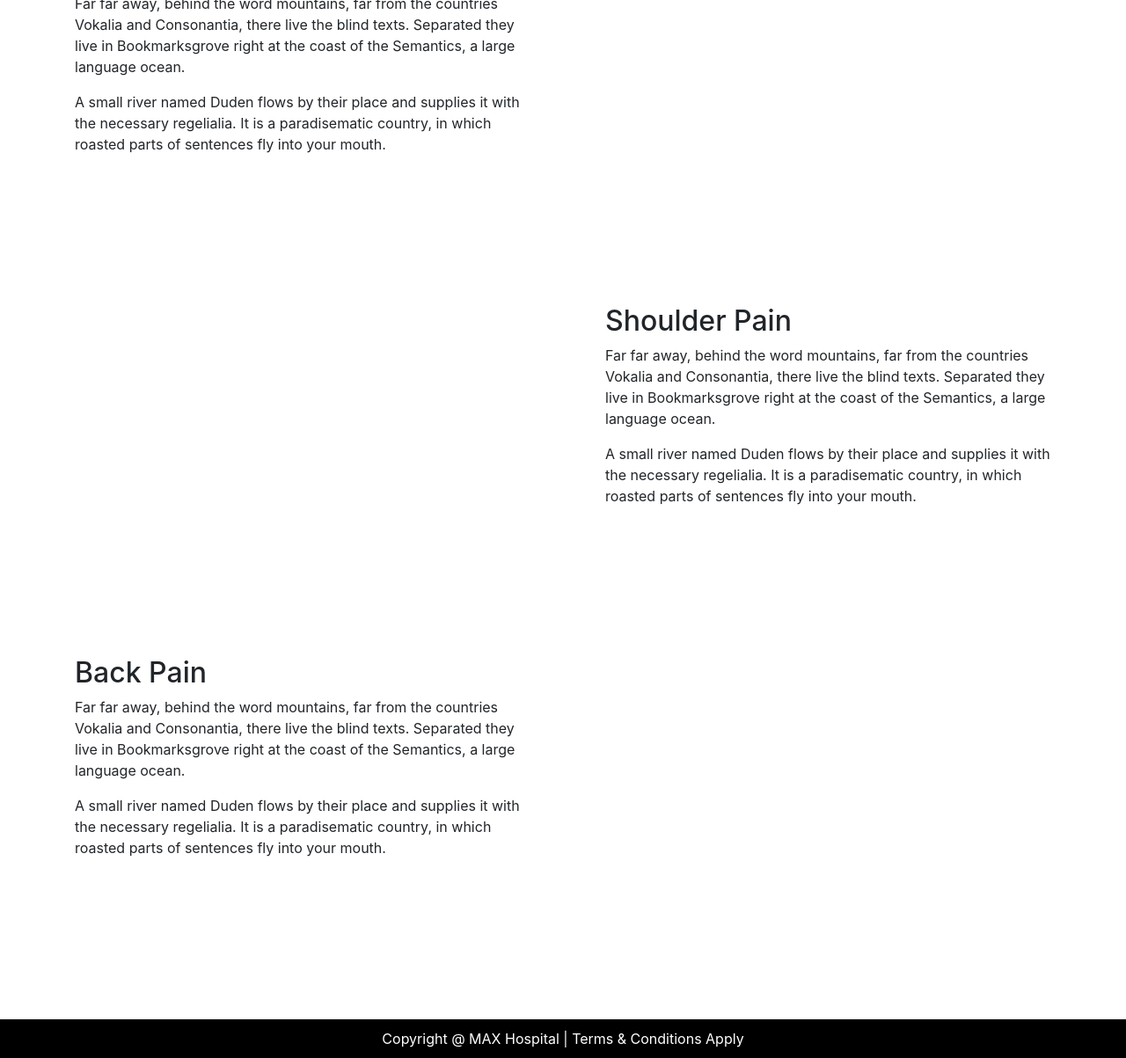
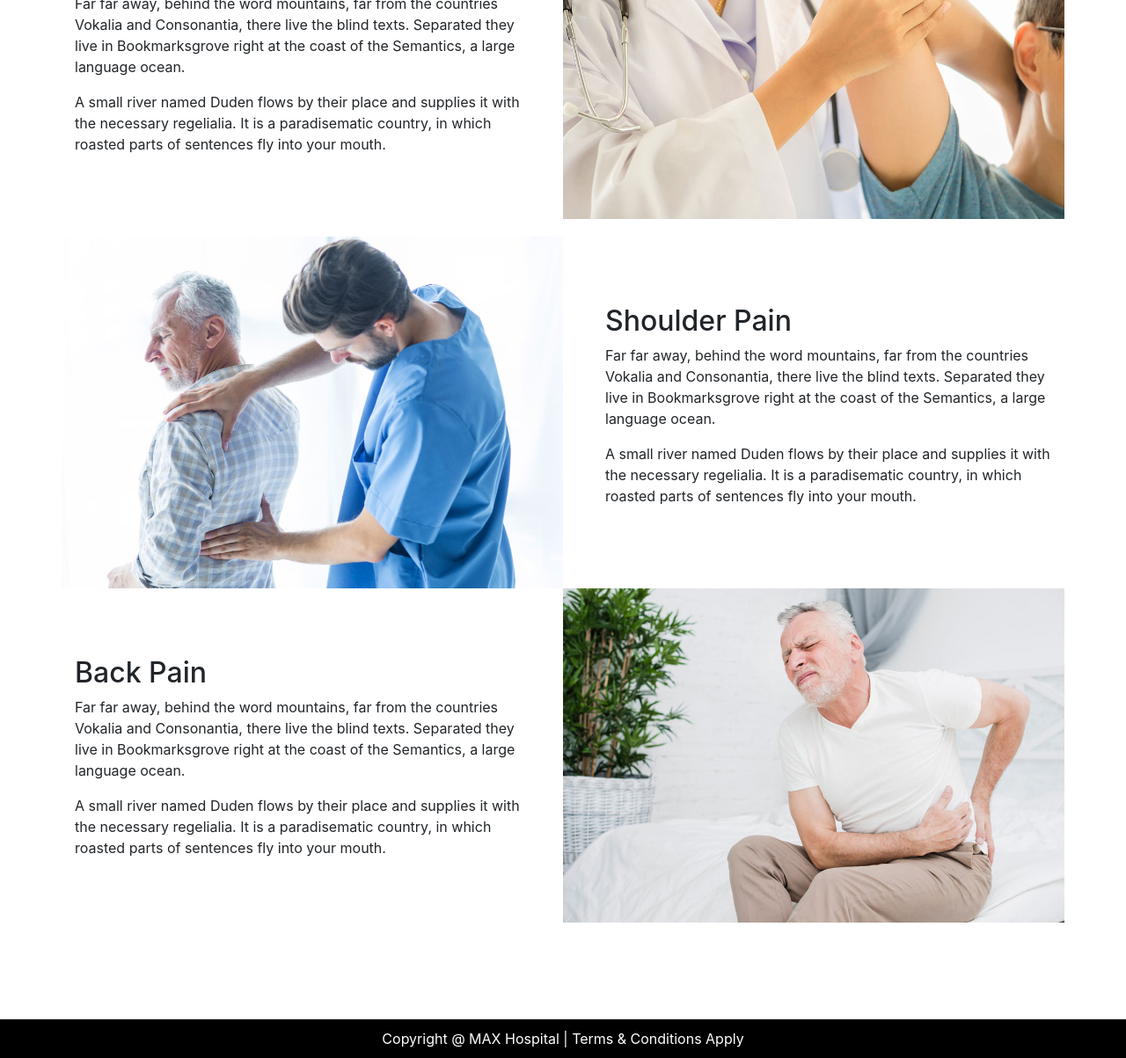
Before and after one commit to Reena-kumari-91/hospital, a plain HTML site: page department.html in a window 1280 px wide. Shown: the part 579-1782 px from the top of the page at 88% size. Drawn offline with nearby package versions, Linux system fonts and the light colour scheme.

Commit message:
Update department.html

```diff
--- a/department.html
+++ b/department.html
@@ -63,7 +63,7 @@
 						<p>A small river named Duden flows by their place and supplies it with the necessary regelialia. It is a paradisematic country, in which roasted parts of sentences fly into your mouth.</p>
 
 					</div>
-					<div class="col-md-6 img" style="background-image: url(../project4/images/work-1.jpg);"></div>
+					<div class="col-md-6 img" style="background-image: url(images/work-1.jpg);"></div>
 				</div>
 
 				<div class="row dept align-items-center">
@@ -73,7 +73,7 @@
 						<p>A small river named Duden flows by their place and supplies it with the necessary regelialia. It is a paradisematic country, in which roasted parts of sentences fly into your mouth.</p>
 
 					</div>
-					<div class="col-md-6 img" style="background-image: url(../project4/images/work-2.jpg);"></div>
+					<div class="col-md-6 img" style="background-image: url(images/work-2.jpg);"></div>
 				</div>
 
 				<div class="row dept align-items-center">
@@ -83,7 +83,7 @@
 						<p>A small river named Duden flows by their place and supplies it with the necessary regelialia. It is a paradisematic country, in which roasted parts of sentences fly into your mouth.</p>
 
 					</div>
-					<div class="col-md-6 img" style="background-image: url(../project4/images/work-3.jpg);"></div>
+					<div class="col-md-6 img" style="background-image: url(images/work-3.jpg);"></div>
 				</div>
 			</div>
 
```
